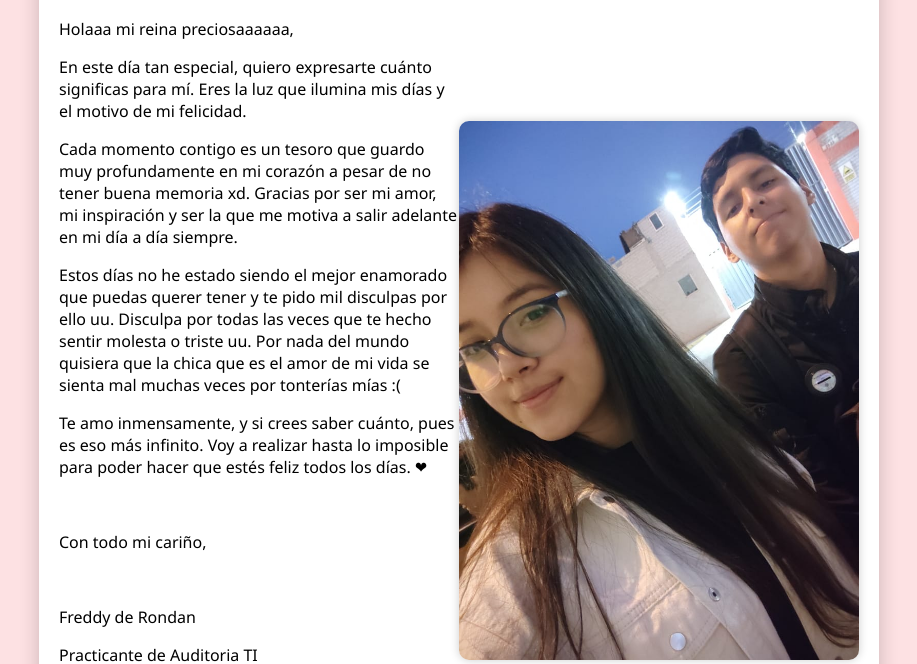
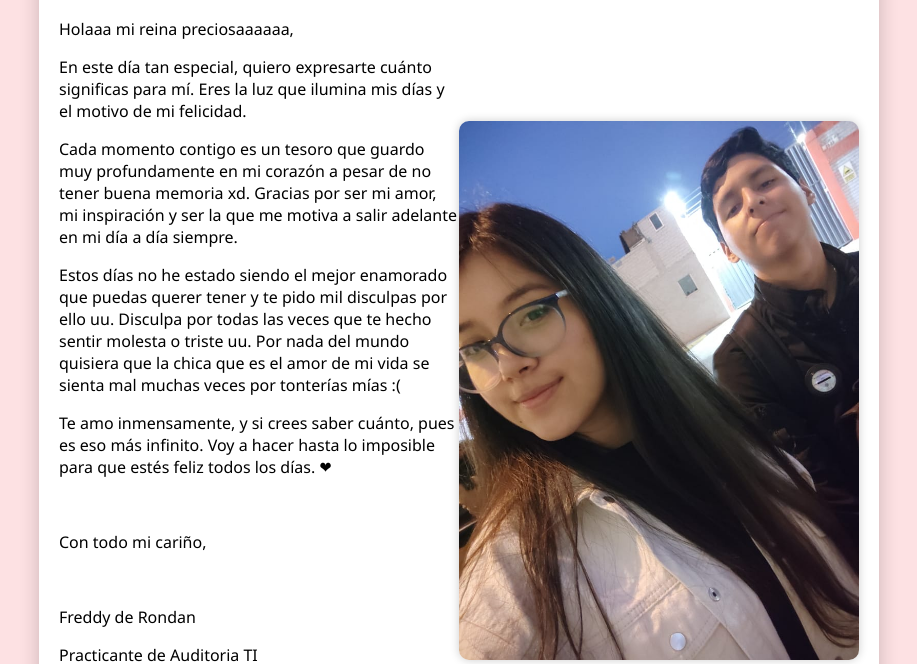
Before and after one commit to FreddyLV2710/TrueLove, a plain HTML site: page index.html in a window 1280 px wide. Shown: the part 165-829 px from the top of the page, without its empty margins (181-1098 px from the left). Drawn offline with Linux system fonts and the light colour scheme.

Commit message:
ortografia

```diff
--- a/index.html
+++ b/index.html
@@ -17,7 +17,7 @@
                 <p>En este día tan especial, quiero expresarte cuánto significas para mí. Eres la luz que ilumina mis días y el motivo de mi felicidad.</p>
                 <p>Cada momento contigo es un tesoro que guardo muy profundamente en mi corazón a pesar de no tener buena memoria xd. Gracias por ser mi amor, mi inspiración y ser la que me motiva a salir adelante en mi día a día siempre.</p>
                 <p>Estos días no he estado siendo el mejor enamorado que puedas querer tener y te pido mil disculpas por ello uu. Disculpa por todas las veces que te hecho sentir molesta o triste uu. Por nada del mundo quisiera que la chica que es el amor de mi vida se sienta mal muchas veces por tonterías mías :( </p>
-                <p>Te amo inmensamente, y si crees saber cuánto, pues es eso más infinito. Voy a realizar hasta lo imposible para poder hacer que estés feliz todos los días. ❤ </p>
+                <p>Te amo inmensamente, y si crees saber cuánto, pues es eso más infinito. Voy a hacer hasta lo imposible para que estés feliz todos los días. ❤ </p>
                 <br>
                 <p>Con todo mi cariño,</p>
                 <br>
```
